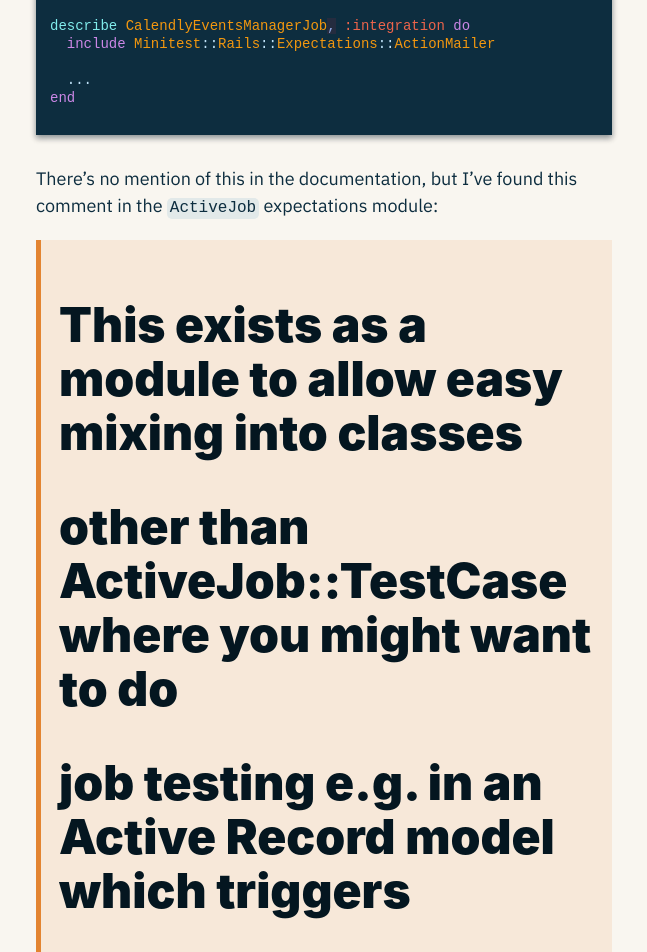
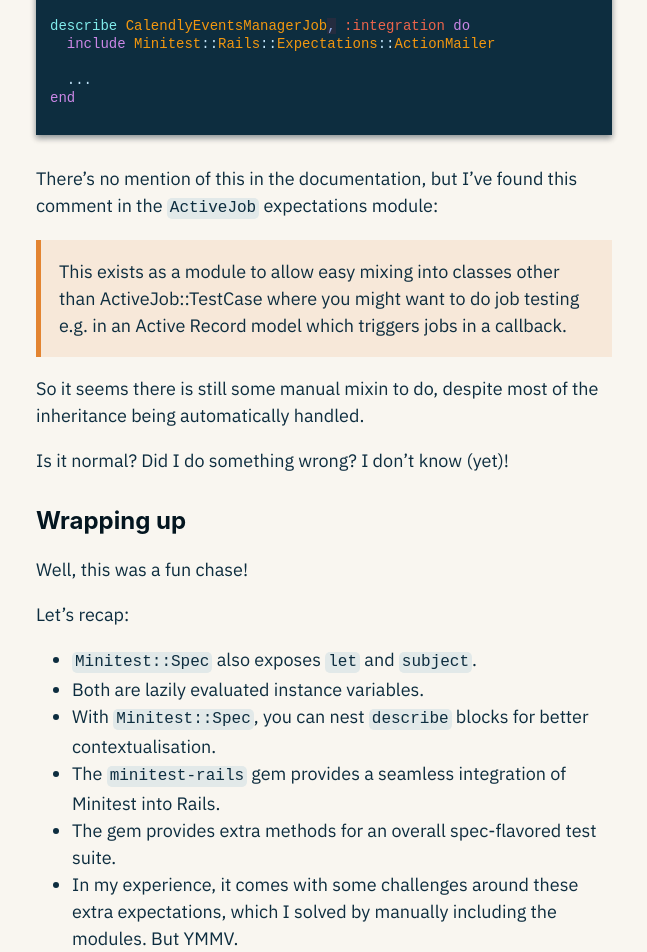
Before and after one commit to merciremi/remicodes, a Jekyll site: the page built from _posts/2025-10-19-more-minitest-spec-shenanigans.md, in a window 1280 px wide and 1400 px high, scrolled down 9103 px. Shown: the top 952 px of the window, without its empty margins (316-963 px from the left). Built offline with Jekyll 4.4.1, drawn with Linux system fonts in a browser that asks for light colours.

Commit message:
Minitest: fix tidbits

```diff
--- a/_posts/2025-10-19-more-minitest-spec-shenanigans.md
+++ b/_posts/2025-10-19-more-minitest-spec-shenanigans.md
@@ -332,10 +332,10 @@
 
 There's no mention of this in the documentation, but I've found this comment in the `ActiveJob` expectations module:
 
-> # This exists as a module to allow easy mixing into classes
-> # other than ActiveJob::TestCase where you might want to do
-> # job testing e.g. in an Active Record model which triggers
-> # jobs in a callback.
+> This exists as a module to allow easy mixing into classes
+> other than ActiveJob::TestCase where you might want to do
+> job testing e.g. in an Active Record model which triggers
+> jobs in a callback.
 
 So it seems there is still some manual mixin to do, despite most of the inheritance being automatically handled.
 
```
